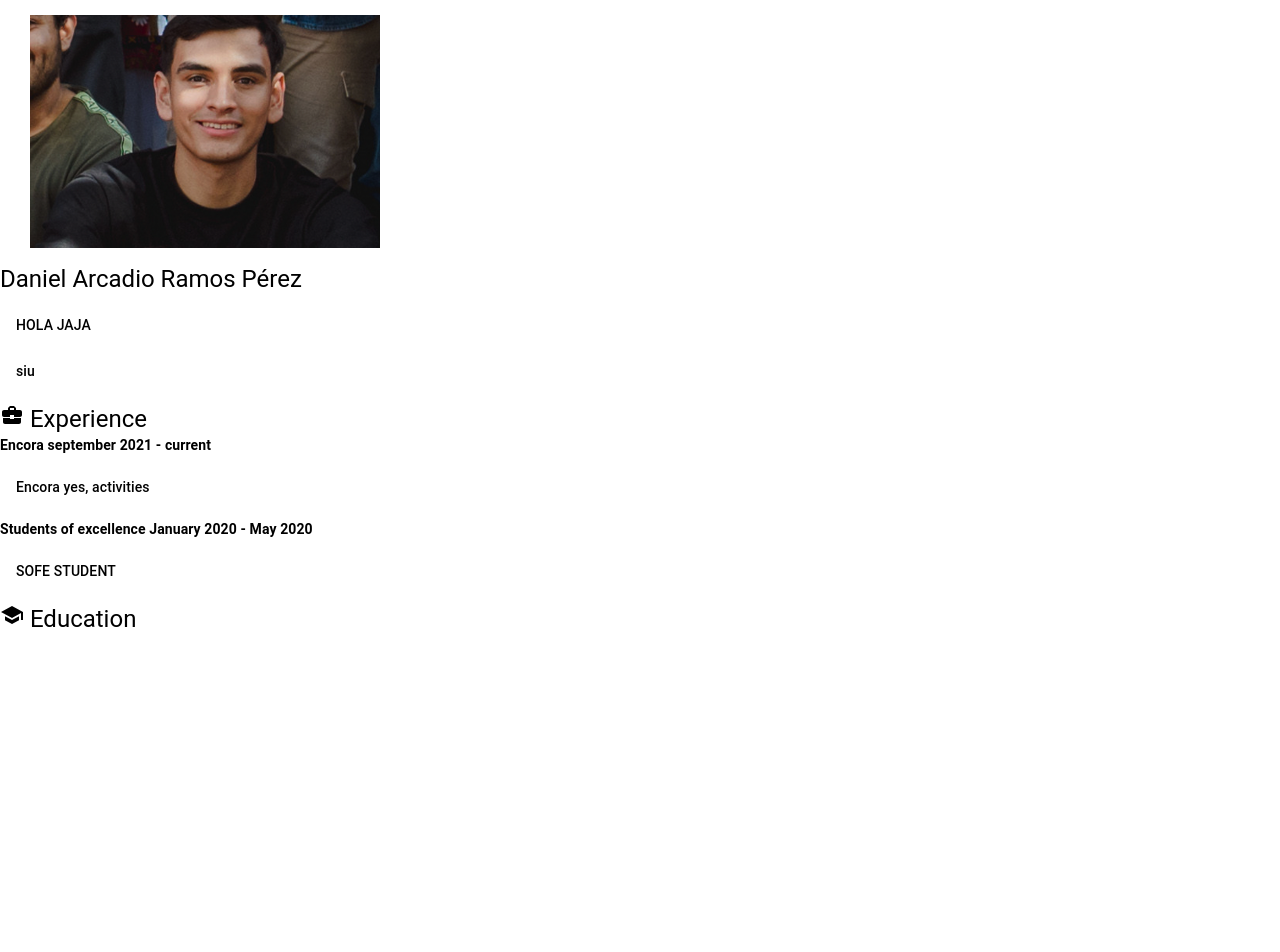
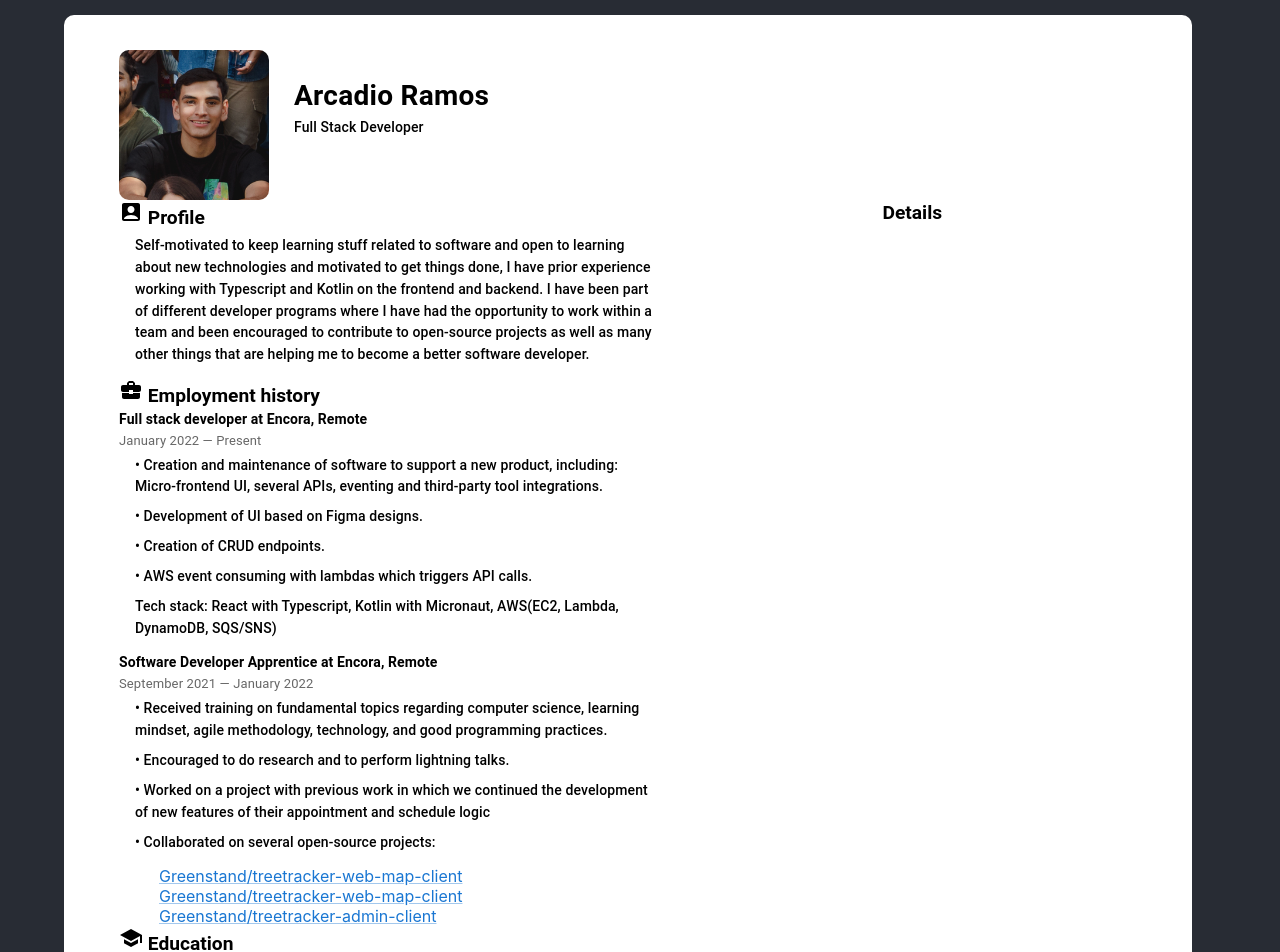
Before and after one commit to arcadioramos/curriculum-vitae, a React (Create React App) app: page / in a window 1280 px wide. Shown: the top 952 px of the page. Before the commit the page ends 800 px from the top, so only its background shows below. Built offline with nearby package versions, Linux system fonts and the light colour scheme.

Commit message:
Styling updates, new props, new translations.

```diff
--- a/src/App.tsx
+++ b/src/App.tsx
@@ -1,29 +1,58 @@
 import { I18nextProvider, useTranslation } from 'react-i18next';
 import './App.css';
 import Section from './components/Section';
+import { i18nInstance } from './i18n/i18n';
+import AccountBoxIcon from '@mui/icons-material/AccountBox';
 import BusinessCenterIcon from '@mui/icons-material/BusinessCenter';
+import ProfileImage from './components/ProfileImage';
 import SchoolIcon from '@mui/icons-material/School';
-import { i18nInstance } from './i18n/i18n';
-import ProfileImage from './components/ProfileImage';
+import GroupIcon from '@mui/icons-material/Group';
+import Grid from '@mui/material/Grid';
+import Container from '@mui/material/Container';
+import { useTheme } from '@mui/material/styles';
+import useMediaQuery from '@mui/material/useMediaQuery';
+import Link from '@mui/material/Link';
+import DetailsSection from './components/DetailsSection';
+
+
 
 function App() {
   const { t } = useTranslation(["translation"]);
+  const theme = useTheme();
+  const desktopSize = useMediaQuery(theme.breakpoints.up("md"))
+  const paddingPx = desktopSize ? '35px 55px 35px 55px' : '10px 15px 10px 15px';
+
   return (
-    <>
-      <I18nextProvider i18n={i18nInstance}>
-        <ProfileImage/>
-        <Section title={t("Daniel Arcadio Ramos Pérez")} description={["HOLA JAJA","siu"]} />
+    <Container sx={{ backgroundColor: '#282c34', paddingRight: '0px', marginTop: '15px' }}>
+      <Grid container justifyContent={'center'} sx={{ p: 3 }} spacing={3}>
+        <I18nextProvider i18n={i18nInstance}>
+          <Grid container direction={'row'} sx={{ backgroundColor: '#ffffff', borderRadius: '10px', padding: paddingPx }}>
+              <ProfileImage />
+            <Grid item xs={12} sm={12} md={9}>
+
+              <Section title={t("title.profile")} icon={<AccountBoxIcon />} description={[t("experience.profile")]} />
+
+              <Section title={t("title.experience")} icon={<BusinessCenterIcon />} subtitle={t("subtitle.encora")} description={[t("experience.encora1"), t("experience.encora2"), t("experience.encora3"), t("experience.encora4"), t("experience.encora5")]} dateOfWork='January 2022 — Present' />
+
+              <Section subtitle={t("subtitle.apprentice")} description={[t("experience.apprentice1"), t("experience.apprentice2"), t("experience.apprentice3"), t("experience.apprentice4")]} dateOfWork='September 2021 — January 2022' />
+              <Grid container direction='column' marginLeft={{ xs: 2, sm: 5 }}>
+                <Link href="https://github.com/Greenstand/treetracker-web-map-client/pull/378">Greenstand/treetracker-web-map-client</Link>
+                <Link href="https://github.com/Greenstand/treetracker-web-map-client/pull/373">Greenstand/treetracker-web-map-client</Link>
+                <Link href="https://github.com/Greenstand/treetracker-admin-client/pull/255">Greenstand/treetracker-admin-client</Link>
+              </Grid>
+              <Section title={t("title.education")} subtitle={t("subtitle.education")} icon={<SchoolIcon />} dateOfWork='August 2017 — May 2021' />
+              <Section title={t("title.internships")} subtitle={t("subtitle.internships")} description={[t("experience.internship1"),t("experience.internship2"),t("experience.internship3"),t("experience.internship4")]} icon={<GroupIcon />} dateOfWork='January 2020 — June 2020' />
 
 
-        <Section title={t("title.experience")} icon={<BusinessCenterIcon />} subtitle={"Encora september 2021 - current"}  description={[t("experience.encora")]}/>
+            </Grid>
+            <Grid item xs={12} sm={12} md={3}>
+              <DetailsSection title={'Details'}/>
+            </Grid>
+          </Grid>
+        </I18nextProvider>
 
-        <Section  subtitle={"Students of excellence January 2020 - May 2020"}  description={[t("experience.sofe")]}/>
-
-        <Section title={t("title.education")} icon={<SchoolIcon />} />
-
-      </I18nextProvider>
-
-    </>
+      </Grid>
+    </Container>
 
   );
 }
--- a/src/components/DescriptionList.tsx
+++ b/src/components/DescriptionList.tsx
@@ -1,26 +1,27 @@
-import React from 'react'
 import { SectionProps } from './Section'
-import Typography from '@mui/material/Typography'
 import Box from '@mui/material/Box'
 import List from '@mui/material/List'
 import ListItem from '@mui/material/ListItem'
 import ListItemText from '@mui/material/ListItemText'
+import Typography from '@mui/material/Typography'
 
-interface DescriptionListInterface extends SectionProps {
-
-}
-
-export default function DescriptionList({ title, icon, description, subtitle }: DescriptionListInterface) {
+export default function DescriptionList({ title, icon, description, subtitle, dateOfWork }: SectionProps) {
     return (
         <Box>
             <Typography variant="subtitle2" align="justify" sx={{ fontWeight: "bold" }}>
                 {subtitle}
             </Typography>
-            <List>
+            {dateOfWork &&
+                <Typography align="justify" sx={{ fontWeight: 400, fontSize: '13px', color: '#00000099' }}>
+                    {dateOfWork}
+                </Typography>
+
+            }
+            <List sx={{ paddingTop: 0 }}>
                 {description?.length !== 0 && description?.map((item, index) => {
                     return (
-                        <ListItem key={`${item}-${index}`}>
-                            <ListItemText primary={item} primaryTypographyProps={{variant: "subtitle2"}}/>
+                        <ListItem key={`${item}-${index}`} sx={{ paddingTop: 0, paddingBottom: 0 }}>
+                            <ListItemText primary={item} primaryTypographyProps={{ variant: "subtitle2" }} />
                         </ListItem>
                     )
                 })}
--- /dev/null
+++ b/src/components/DetailsSection.tsx
@@ -0,0 +1,19 @@
+import DescriptionList from "./DescriptionList";
+import Box from "@mui/material/Box";
+import Typography from "@mui/material/Typography";
+
+export interface DetailsSectionProps {
+    title?: String;
+    subtitle?: String;
+    description?: String[];
+}
+
+export default function DetailsSection({ title, description, subtitle }: DetailsSectionProps) {
+    return (
+        <Box sx={{ MinWidth: 320, maxWidth: 350 }}>
+            <Typography variant="h5" align="justify" sx={{ fontWeight: "bold", fontSize: '1.2rem' }}>
+                {title}
+            </Typography>
+        </Box>
+    )
+}
--- a/src/components/ProfileImage.tsx
+++ b/src/components/ProfileImage.tsx
@@ -1,17 +1,48 @@
 import { ReactElement } from "react"
 import profile from "../assets/CV_PROFILE_PIC.png"
-import Avatar from "@mui/material/Avatar"
+import Avatar, { AvatarProps } from "@mui/material/Avatar"
+import Grid from "@mui/material/Grid"
+import { styled } from '@mui/material/styles';
+import Typography, { TypographyProps } from "@mui/material/Typography"
+
+
+
+export const TypographyCustomized = styled(Typography)<TypographyProps>(({ theme }) => ({
+    [theme.breakpoints.down('sm')]: {
+        marginLeft: 'auto',
+        marginRight: 'auto',
+        textAlign: "center",
+    },
+    [theme.breakpoints.up('sm')]: {
+        textAling: 'left'
+    }
+}));
+
+export const AvatarCustomized = styled(Avatar)<AvatarProps>(({ theme }) => ({
+    [theme.breakpoints.down('sm')]: {
+        marginLeft: 'auto',
+        marginRight: 'auto',
+        textAlign: "center",
+    }
+}));
 
 export default function ProfileImage(): ReactElement {
 
     return (
-        <Avatar variant={"rounded"} alt="The image" src={profile} style={{
-            height: 233,
-            width: 350,
-            maxHeight: 233,
-            maxWidth: 350,
-            padding: "15px 30px 15px 30px",
-            textAlign: "center",
-        }} />
+        <Grid container direction={{ xs: 'column', sm: 'row' }}>
+            <AvatarCustomized variant={"rounded"} alt="profile_image" src={profile} style={{
+                height: 150,
+                width: 150,
+                maxHeight: 150,
+                maxWidth: 150,
+                borderRadius: '10px'
+            }} />
+            <Grid sx={{margin: '25px'}}>
+                <TypographyCustomized sx={{
+                    fontWeight: "bold", fontSize: '28px'
+                }}>Arcadio Ramos</TypographyCustomized>
+                <TypographyCustomized variant={"subtitle2"}>Full Stack Developer</TypographyCustomized>
+            </Grid>
+        </Grid>
     )
 }
--- a/src/components/Section.tsx
+++ b/src/components/Section.tsx
@@ -1,26 +1,23 @@
-import Typography from "@mui/material/Typography";
 import { ReactNode } from "react"
 import DescriptionList from "./DescriptionList";
+import Box from "@mui/material/Box";
+import Typography from "@mui/material/Typography";
 
 export interface SectionProps {
     title?: String;
     subtitle?: String;
     icon?: ReactNode;
     description?: String[];
+    dateOfWork?: string;
 }
 
-export default function Section({ title, icon, description, subtitle }: SectionProps) {
+export default function Section({ title, icon, description, subtitle, dateOfWork }: SectionProps) {
     return (
-        <>
-
-                <Typography variant="h5" align="justify">
-                    {icon} {title}
-                </Typography>
-                <DescriptionList subtitle={subtitle} description={description}/>
-
-
-
-
-        </>
+        <Box sx={{MinWidth: 320, maxWidth: 550}}>
+            <Typography variant="h5" align="justify" sx={{fontWeight: "bold", fontSize: '1.2rem'}}>
+                {icon} {title}
+            </Typography>
+            <DescriptionList subtitle={subtitle} description={description} dateOfWork={dateOfWork} />
+        </Box>
     )
 }
--- a/src/i18n/en/translation.ts
+++ b/src/i18n/en/translation.ts
@@ -1,10 +1,44 @@
 export const i18nEnglish = {
     title: {
-        experience: "Experience",
+        experience: "Employment history",
         education: "Education",
+        profile: "Profile",
+        internships: "Internships"
+    },
+    subtitle: {
+        encora: `Full stack developer at Encora, Remote`,
+        apprentice: `Software Developer Apprentice at Encora, Remote`,
+        education: `Software Engineer, ITSON , Heroica Guaymas`,
+        internships: `Students of excellence at Nearsoft, Remote`
     },
     experience: {
-        encora: "Encora yes, activities",
-        sofe: "SOFE STUDENT"
+        profile: `Self-motivated to keep learning stuff related to software and open
+        to learning about new technologies and motivated to get things
+        done, I have prior experience working with Typescript and Kotlin on
+        the frontend and backend. I have been part of different developer
+        programs where I have had the opportunity to work within a team
+        and been encouraged to contribute to open-source projects as well as
+        many other things that are helping me to become a better software
+        developer.`,
+        encora1: `• Creation and maintenance of software to support a new
+        product, including: Micro-frontend UI, several APIs, eventing and
+        third-party tool integrations.`,
+        encora2: `• Development of UI based on Figma designs.`,
+        encora3: `• Creation of  CRUD endpoints.`,
+        encora4: `• AWS event consuming with lambdas which triggers API calls.`,
+        encora5: `Tech stack:
+        React with Typescript, Kotlin with Micronaut, AWS(EC2, Lambda,
+        DynamoDB, SQS/SNS)`,
+        apprentice1: `• Received training on fundamental topics regarding computer
+        science, learning mindset, agile methodology, technology, and
+        good programming practices.`,
+        apprentice2: `• Encouraged to do research and to perform lightning talks.`,
+        apprentice3: `• Worked on a project with previous work in which we continued the
+        development of new features of their appointment and schedule logic`,
+        apprentice4: `• Collaborated on several open-source projects:`,
+        internship1: `• Create react app and consume API attending specific requirements by the staff with due time.`,
+        internship2: `• English interviews to improve English skills`,
+        internship3: `• Solve algorithms in hacker rank.`,
+        internship4: `• 2nd place winner of the program.`,
     }
 }
--- a/src/i18n/es/translation.ts
+++ b/src/i18n/es/translation.ts
@@ -1,10 +1,43 @@
 export const i18nEspanol = {
     title: {
-        experience: "Experiencia",
-        education: "Educación"
+        experience: "Historial de empleo",
+        education: "Educación",
+        profile: "Perfil",
+        internships: "Pasantías"
+    },
+    subtitle: {
+        encora: `Full stack developer en Encora, Remote`,
+        apprentice: `Software Developer Apprentice en Encora, Remote`,
+        education: `Ingeniería en software, ITSON , Heroica Guaymas`,
+        internships: `Students of excellence at Nearsoft, Remote`
     },
     experience: {
-        encora: "Encora septiembre 2021- actualidad",
-        sofe: "Estudiante del sofe"
-    }
+        profile: `Self-motivated to keep learning stuff related to software and open
+        to learning about new technologies and motivated to get things
+        done, I have prior experience working with Typescript and Kotlin on
+        the frontend and backend. I have been part of different developer
+        programs where I have had the opportunity to work within a team
+        and been encouraged to contribute to open-source projects as well as
+        many other things that are helping me to become a better software
+        developer.`,
+        encora1: `• Creation and maintenance of software to support a new
+        product, including: Micro-frontend UI, several APIs, eventing and
+        third-party tool integrations.`,
+        encora2: `• Development of UI based on Figma designs.`,
+        encora3: `• Creation of  CRUD endpoints.`,
+        encora4: `• AWS event consuming with lambdas which triggers API calls.`,
+        encora5: `Tech stack: \n
+        React with Typescript, Kotlin with Micronaut, AWS(EC2, Lambda,
+        DynamoDB, SQS/SNS)`,
+        apprentice1: `• Received training on fundamental topics regarding computer
+        science, learning mindset, agile methodology, technology, and
+        good programming practices.`,
+        apprentice2: `• Encouraged to do research and to perform lightning talks.`,
+        apprentice3: `• Worked on a project with previous work in which we continued the
+        development of new features of their appointment and schedule logic`,
+        apprentice4: `• Collaborated on several open-source projects:`,
+        internship1: `• Create react app and consume API attending specific requirements by the staff with due time.`,
+        internship2: `• English interviews to improve English skills`,
+        internship3: `• Solve algorithms in hacker rank.`,
+        internship4: `• 2nd place winner of the program.`,    }
 }
--- a/src/index.css
+++ b/src/index.css
@@ -1,6 +1,7 @@
 body {
   margin: 0;
-  font-family: -apple-system, BlinkMacSystemFont, 'Segoe UI', 'Roboto', 'Oxygen',
+  background-color: #282c34;
+  font-family: 'TT Commons',-apple-system, BlinkMacSystemFont, 'Segoe UI', 'Roboto', 'Oxygen',
     'Ubuntu', 'Cantarell', 'Fira Sans', 'Droid Sans', 'Helvetica Neue',
     sans-serif;
   -webkit-font-smoothing: antialiased;
```
